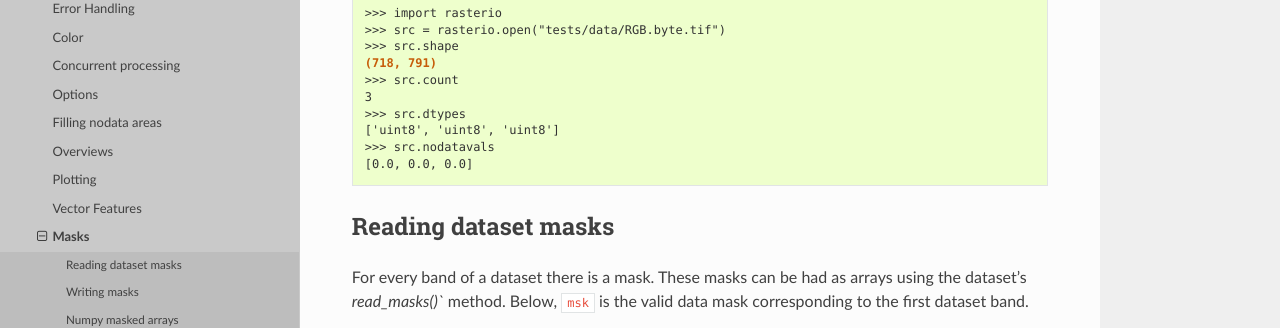
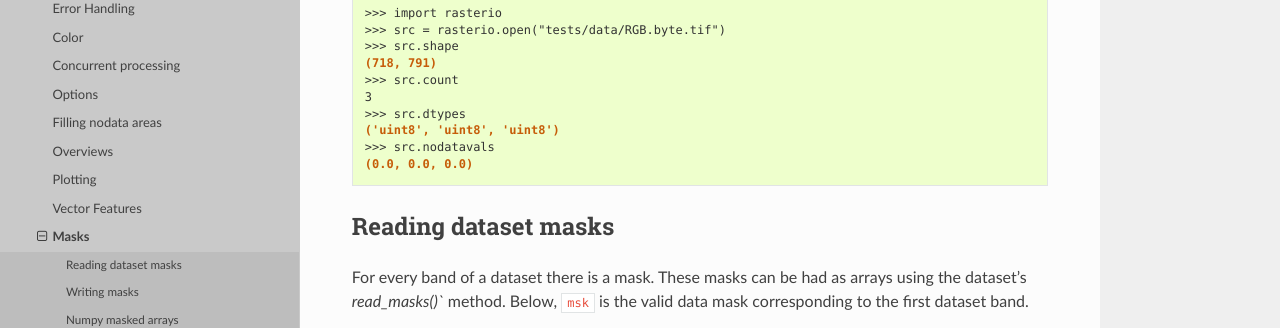
Before and after one commit to rasterio/rasterio, a Sphinx documentation site: the page built from docs/masks.rst, in a window 1280 px wide and 900 px high, scrolled down 787 px, cut to the strip 137-465 px from the top of the window. Built offline with Sphinx 7.4.7 and the Read the Docs theme 2.0.0, drawn with Linux system fonts in a browser that asks for light colours; some of the changed text lies outside the part shown.

Commit message:
towards working doctests in 3.5

```diff
--- a/docs/configuration.rst
+++ b/docs/configuration.rst
@@ -2,8 +2,6 @@ GDAL Option Configuration
 =========================
 
 .. todo::
-
-    Why to use Env() instead of drivers().
 
     When to use with rasterio.Env() instead of a bare rasterio.open()
 
--- a/docs/georeferencing.rst
+++ b/docs/georeferencing.rst
@@ -17,7 +17,7 @@ attribute.
     >>> import rasterio
     >>> src = rasterio.open('tests/data/RGB.byte.tif')
     >>> src.crs
-    CRS({'init': u'epsg:32618'})
+    CRS({'init': 'epsg:32618'})
 
 Rasterio follows pyproj and uses PROJ.4 syntax in dict form as its native
 CRS syntax. If you want a WKT representation of the CRS, see the CRS
--- a/docs/masks.rst
+++ b/docs/masks.rst
@@ -34,9 +34,9 @@ inverse relationship in the context of RGB.byte.tif.
     >>> src.count
     3
     >>> src.dtypes
-    ['uint8', 'uint8', 'uint8']
+    ('uint8', 'uint8', 'uint8')
     >>> src.nodatavals
-    [0.0, 0.0, 0.0]
+    (0.0, 0.0, 0.0)
 
 Reading dataset masks
 ---------------------
--- a/docs/tags.rst
+++ b/docs/tags.rst
@@ -26,7 +26,7 @@ namespace, call ``tags()`` with no arguments.
     >>> import rasterio
     >>> src = rasterio.open("tests/data/RGB.byte.tif")
     >>> src.tags()
-    {u'AREA_OR_POINT': u'Area'}
+    {'AREA_OR_POINT': 'Area'}
 
 A dataset's bands may have tags, too. Here are the tags from the default namespace
 for the first band, accessed using the positional band index argument of ``tags()``.
@@ -34,7 +34,7 @@ for the first band, accessed using the positional band index argument of ``tags(
 .. code-block:: pycon
 
     >>> src.tags(1)
-    {u'STATISTICS_MEAN': u'29.947726688477', u'STATISTICS_MINIMUM': u'0', u'STATISTICS_MAXIMUM': u'255', u'STATISTICS_STDDEV': u'52.340921626611'}
+    {'STATISTICS_MEAN': '29.947726688477', 'STATISTICS_MINIMUM': '0', 'STATISTICS_MAXIMUM': '255', 'STATISTICS_STDDEV': '52.340921626611'}
 
 These are the tags that came with the sample data I'm using to test rasterio. In
 practice, maintaining stats in the tags can be unreliable as there is no automatic
--- a/docs/working_with_datasets.rst
+++ b/docs/working_with_datasets.rst
@@ -20,7 +20,7 @@ dataset and ``shape`` is a ``height, width`` tuple as used by Numpy. The
     >>> import rasterio
     >>> src = rasterio.open("tests/data/RGB.byte.tif")
     >>> src.driver
-    u'GTiff'
+    'GTiff'
     >>> src.height, src.width
     (718, 791)
     >>> src.shape
```
Also changed, not shown: other parts of docs/masks.rst (+4 -4 lines), other parts of docs/working_with_datasets.rst (+1 -1 lines), docs/windowed-rw.rst (+5 -5 lines).
